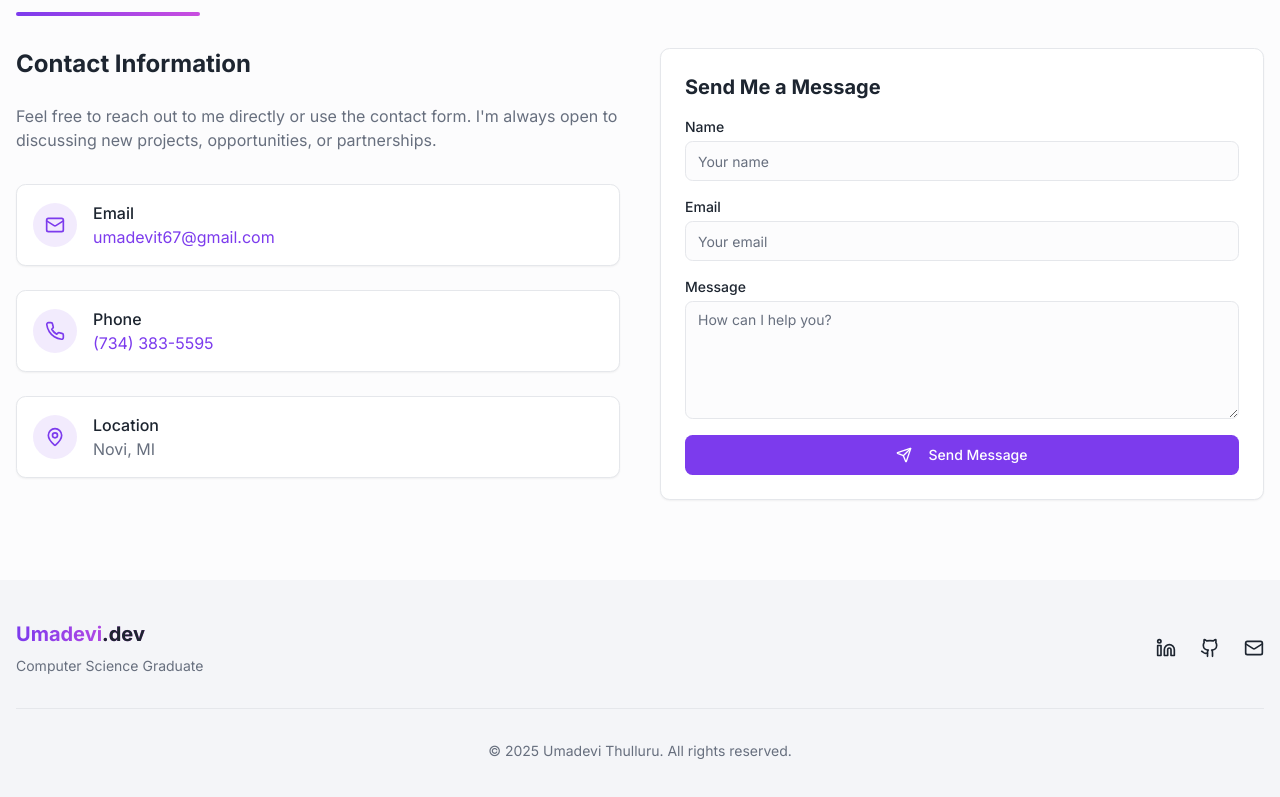
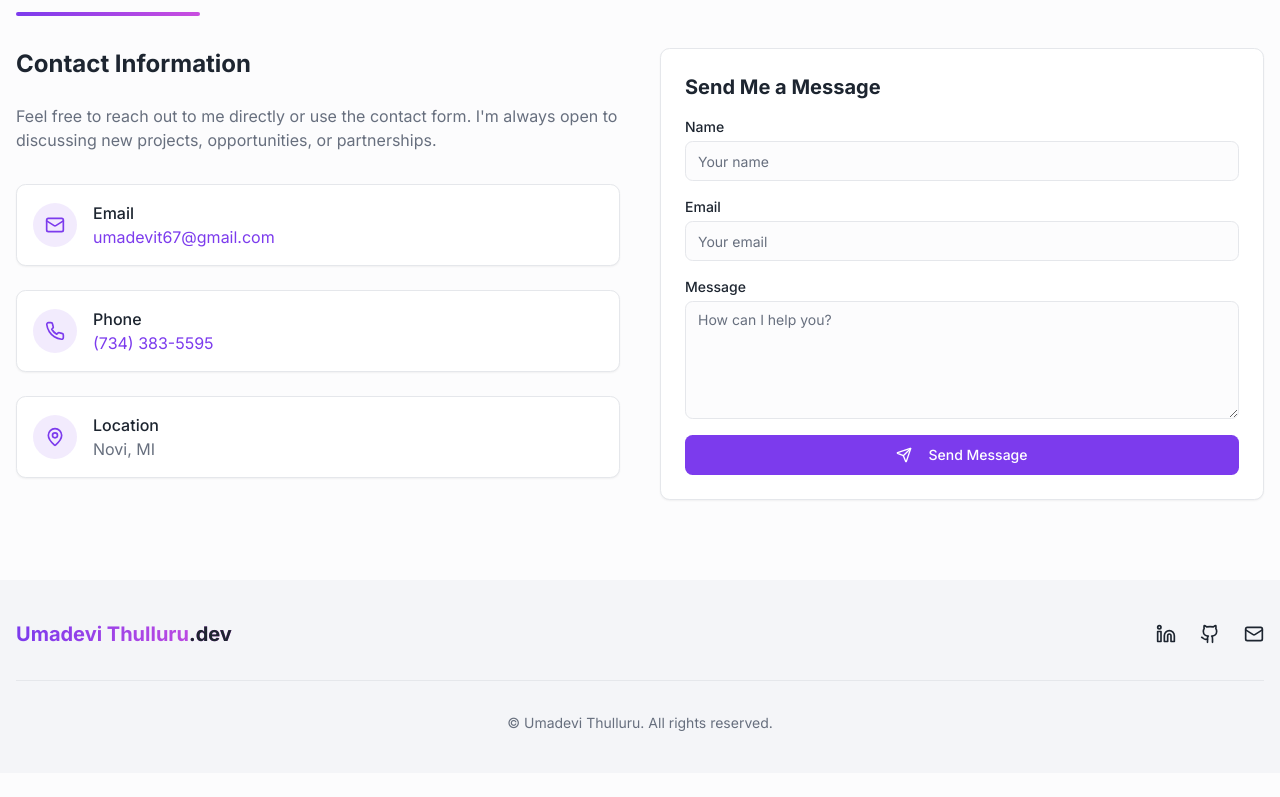
Before and after one commit to umasunshine002/portfolio-website, a React (Vite) app: page / in a window 1280 px wide. Shown: the part 3608-4405 px from the top of the page. After the commit the page ends 4381 px from the top, so only its background shows below. Built offline with nearby package versions, Linux system fonts and the light colour scheme.

Commit message:
Update Footer.tsx

```diff
--- a/src/components/Footer.tsx
+++ b/src/components/Footer.tsx
@@ -8,11 +8,8 @@ const Footer = () => {
         <div className="flex flex-col md:flex-row justify-between items-center">
           <div className="mb-6 md:mb-0">
             <a href="#" className="text-xl font-bold gradient-text">
-              Umadevi<span className="text-foreground">.dev</span>
+              Umadevi Thulluru<span className="text-foreground">.dev</span>
             </a>
-            <p className="text-sm text-muted-foreground mt-2">
-              Computer Science Graduate
-            </p>
           </div>
 
           <div className="flex space-x-6 mb-6 md:mb-0">
@@ -26,7 +23,7 @@ const Footer = () => {
               <Linkedin size={20} className="hover:animate-pulse" />
             </a>
             <a
-              href="#"
+              href="https://github.com/umasunshine002"
               target="_blank"
               rel="noopener noreferrer"
               className="hover:text-primary transition-colors transform hover:scale-125 transition-transform duration-300"
@@ -45,7 +42,7 @@ const Footer = () => {
         </div>
 
         <div className="border-t border-border mt-8 pt-8 text-center text-sm text-muted-foreground">
-          <p>© {new Date().getFullYear()} Umadevi Thulluru. All rights reserved.</p>
+          <p>© Umadevi Thulluru. All rights reserved.</p>
         </div>
       </div>
     </footer>
```
